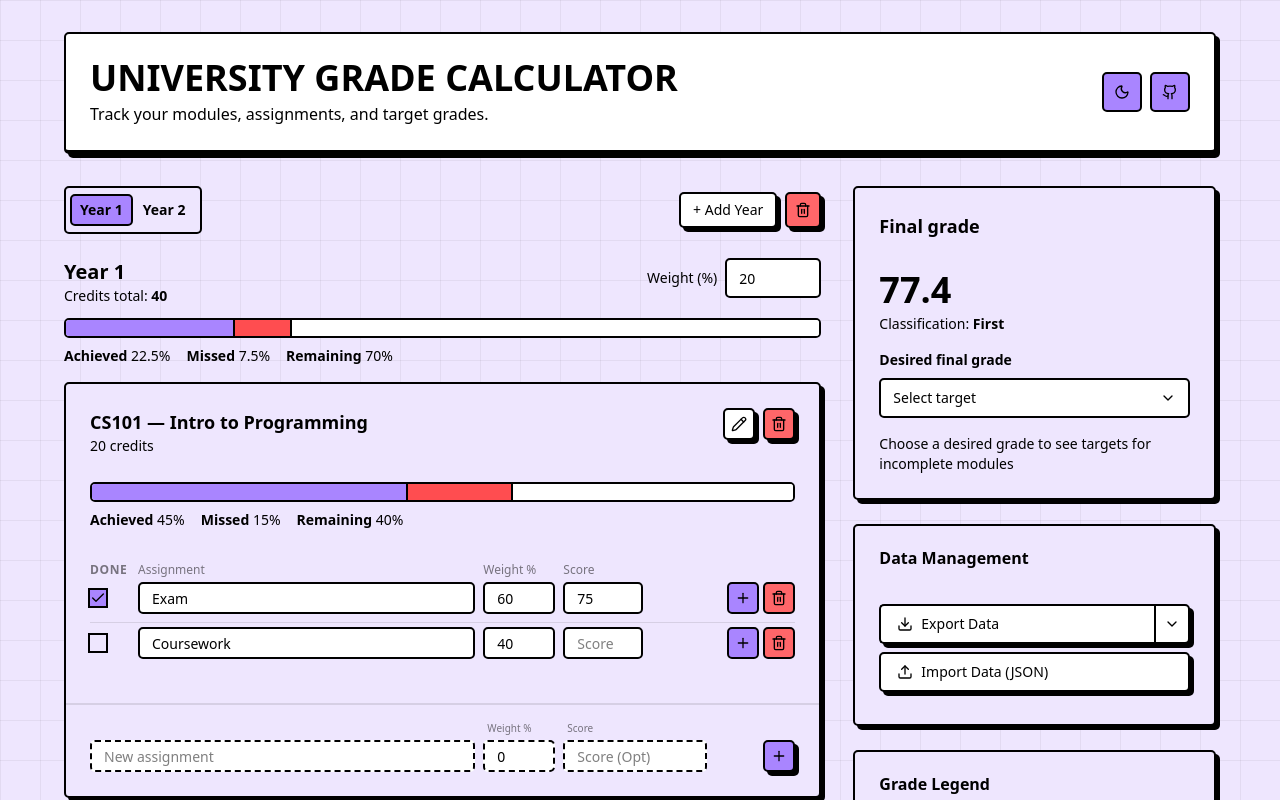
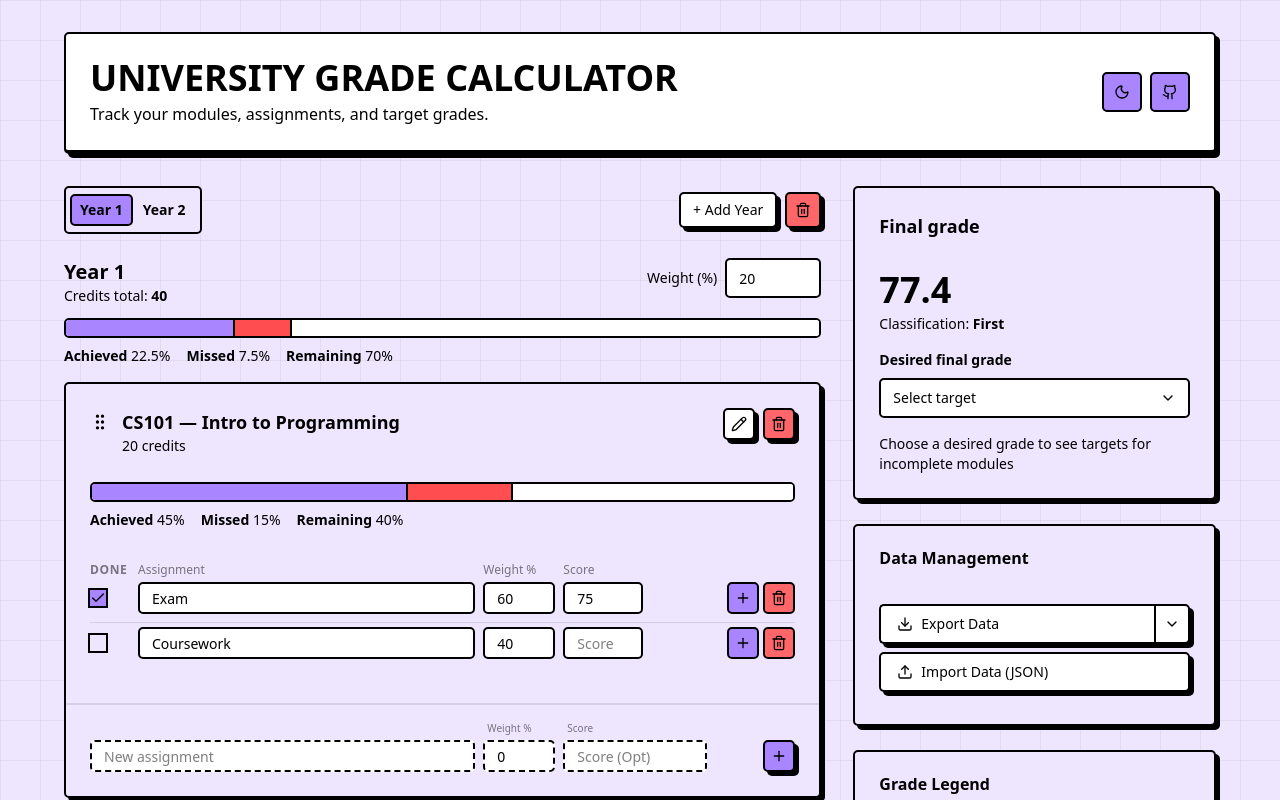
Before and after one commit to LiamDormon/grade-calculator, a React (Vite) app: page / in a window 1280 px wide. Shown: the top 800 px of the page. Built offline with nearby package versions, Linux system fonts and the light colour scheme.

Commit message:
feat: drag-and-drop reordering

```diff
--- a/package.json
+++ b/package.json
@@ -10,6 +10,9 @@
     "preview": "vite preview"
   },
   "dependencies": {
+    "@dnd-kit/core": "^6.3.1",
+    "@dnd-kit/sortable": "^10.0.0",
+    "@dnd-kit/utilities": "^3.2.2",
     "@radix-ui/react-checkbox": "^1.3.3",
     "@radix-ui/react-label": "^2.1.8",
     "@radix-ui/react-progress": "^1.1.8",
--- a/src/components/ModuleCard.tsx
+++ b/src/components/ModuleCard.tsx
@@ -6,9 +6,20 @@ import { Input } from "./ui/input"
 import { Button } from "./ui/button"
 import MultiProgress from "./ui/multiProgress"
 import { Card, CardContent, CardFooter, CardHeader } from "./ui/card"
-import { Trash2, Plus, Pencil, Check } from "lucide-react"
+import { Trash2, Plus, Pencil, Check, GripVertical } from "lucide-react"
+import type { DraggableAttributes, DraggableSyntheticListeners } from "@dnd-kit/core";
 
-export default function ModuleCard({ yearId, module }: { yearId: string; module: ModType }) {
+export default function ModuleCard({
+  yearId,
+  module,
+  dragAttributes,
+  dragListeners
+}: {
+  yearId: string;
+  module: ModType;
+  dragAttributes?: DraggableAttributes;
+  dragListeners?: DraggableSyntheticListeners;
+}) {
   const addAssignment = useGradeStore((s) => s.addAssignment)
   const removeModule = useGradeStore((s) => s.removeModule)
   const updateModule = useGradeStore((s) => s.updateModule)
@@ -36,7 +47,17 @@ export default function ModuleCard({ yearId, module }: { yearId: string; module:
   return (
     <Card className="mb-4">
       <CardHeader>
-        <div className="flex items-start justify-between">
+        <div className="flex items-start">
+          {dragAttributes && dragListeners && (
+            <div
+              className="mr-3 mt-1 text-muted-foreground hover:text-foreground cursor-grab touch-none"
+              {...dragAttributes}
+              {...dragListeners}
+            >
+              <GripVertical size={20} />
+            </div>
+          )}
+          <div className="flex-1 flex items-start justify-between">
           {isEditingHeader ? (
              <div className="flex flex-col gap-2 w-full max-w-md mr-4">
                <div className="flex gap-2">
@@ -79,6 +100,7 @@ export default function ModuleCard({ yearId, module }: { yearId: string; module:
             </Button>
           </div>
         </div>
+      </div>
 
         <div className="py-2">
           <div className="mt-3">
--- a/src/components/YearView.tsx
+++ b/src/components/YearView.tsx
@@ -4,12 +4,68 @@ import ModuleCard from "./ModuleCard"
 import { Input } from "./ui/input"
 import { Button } from "./ui/button"
 import MultiProgress from "./ui/multiProgress"
+import {
+  DndContext,
+  closestCenter,
+  KeyboardSensor,
+  PointerSensor,
+  useSensor,
+  useSensors,
+  type DragEndEvent
+} from '@dnd-kit/core';
+import {
+  SortableContext,
+  sortableKeyboardCoordinates,
+  verticalListSortingStrategy,
+  useSortable
+} from '@dnd-kit/sortable';
+import { CSS } from '@dnd-kit/utilities';
+import type { Module } from "../lib/types";
+
+function SortableModuleCard({ id, module, yearId }: { id: string, module: Module, yearId: string }) {
+  const {
+    attributes,
+    listeners,
+    setNodeRef,
+    transform,
+    transition,
+    isDragging
+  } = useSortable({ id });
+
+  const style = {
+    transform: CSS.Transform.toString(transform),
+    transition,
+    zIndex: isDragging ? 10 : 1,
+    opacity: isDragging ? 0.9 : 1,
+    position: 'relative' as const,
+  };
+
+  return (
+    <div ref={setNodeRef} style={style} className={isDragging ? "shadow-2xl scale-[1.02] rounded-base" : ""}>
+       <ModuleCard
+         yearId={yearId}
+         module={module}
+         dragAttributes={attributes}
+         dragListeners={listeners}
+       />
+    </div>
+  );
+}
+
 
 export default function YearView() {
   const years = useGradeStore((s) => s.years)
   const activeYearId = useGradeStore((s) => s.activeYearId)
   const setActiveYear = useGradeStore((s) => s.setActiveYear)
   const addModule = useGradeStore((s) => s.addModule)
+  const reorderModules = useGradeStore((s) => s.reorderModules)
+
+  const sensors = useSensors(
+    useSensor(PointerSensor),
+    useSensor(KeyboardSensor, {
+      coordinateGetter: sortableKeyboardCoordinates,
+    })
+  );
 
   useEffect(() => {
     if (!activeYearId && years[0]) setActiveYear(years[0].id)
@@ -23,6 +79,14 @@ export default function YearView() {
 
   const anyInvalid = year.modules.some((m) => !useGradeStore.getState().isModuleAssignmentsValid(year.id, m.id))
   const yearSegments = getYearSegments(year.id)
+
+  function handleDragEnd(event: DragEndEvent) {
+    const {active, over} = event;
+
+    if (over && active.id !== over.id) {
+       reorderModules(year.id, active.id as string, over.id as string);
+    }
+  }
 
   return (
     <div>
@@ -60,15 +124,26 @@ export default function YearView() {
         {anyInvalid && <div className="text-red-600 font-bold mt-2">Some modules have assignment weights that do not sum to 100%</div>}
       </div>
 
+      <DndContext
+        sensors={sensors}
+        collisionDetection={closestCenter}
+        onDragEnd={handleDragEnd}
+      >
+        <SortableContext
+          items={year.modules.map(m => m.id)}
+          strategy={verticalListSortingStrategy}
+        >
           <div className="space-y-4">
             {year.modules.length === 0 ? (
               <div className="text-sm text-muted-foreground">No modules yet — add one below</div>
             ) : (
               year.modules.map((m) => (
-            <ModuleCard key={m.id} yearId={year.id} module={m} />
+                <SortableModuleCard key={m.id} id={m.id} yearId={year.id} module={m} />
               ))
             )}
           </div>
+        </SortableContext>
+      </DndContext>
 
       <div className="mt-4">
         <AddModuleForm yearId={year.id} addModule={addModule} />
--- a/src/lib/store.ts
+++ b/src/lib/store.ts
@@ -116,6 +116,7 @@ export type Actions = {
   addModule: (yearId: string, module: Partial<Module>) => string
   updateModule: (yearId: string, moduleId: string, patch: Partial<Module>) => void
   removeModule: (yearId: string, moduleId: string) => void
+  reorderModules: (yearId: string, activeId: string, overId: string) => void
 
   // Assignments
   addAssignment: (
@@ -206,6 +207,28 @@ export const useGradeStore = create<GradeSnapshot & Actions>()((set: (updater: (
     set((state: Store) => ({
       years: state.years.map((y) => (y.id === yearId ? { ...y, modules: y.modules.filter((m) => m.id !== moduleId) } : y))
     }))
+  },
+
+  reorderModules: (yearId, activeId, overId) => {
+    set((state: Store) => {
+      const yearIndex = state.years.findIndex((y) => y.id === yearId)
+      if (yearIndex === -1) return state
+
+      const year = state.years[yearIndex]
+      const oldIndex = year.modules.findIndex((m) => m.id === activeId)
+      const newIndex = year.modules.findIndex((m) => m.id === overId)
+
+      if (oldIndex === -1 || newIndex === -1) return state
+
+      const newModules = [...year.modules]
+      const [movedModule] = newModules.splice(oldIndex, 1)
+      newModules.splice(newIndex, 0, movedModule)
+
+      const newYears = [...state.years]
+      newYears[yearIndex] = { ...year, modules: newModules }
+
+      return { years: newYears }
+    })
   },
 
   addAssignment: (yearId, moduleId, assignment) => {
```
Also changed, not shown: 1 other file (tests, documents, lock files or other folders). Lines whose indentation alone changed are shown as unchanged.
